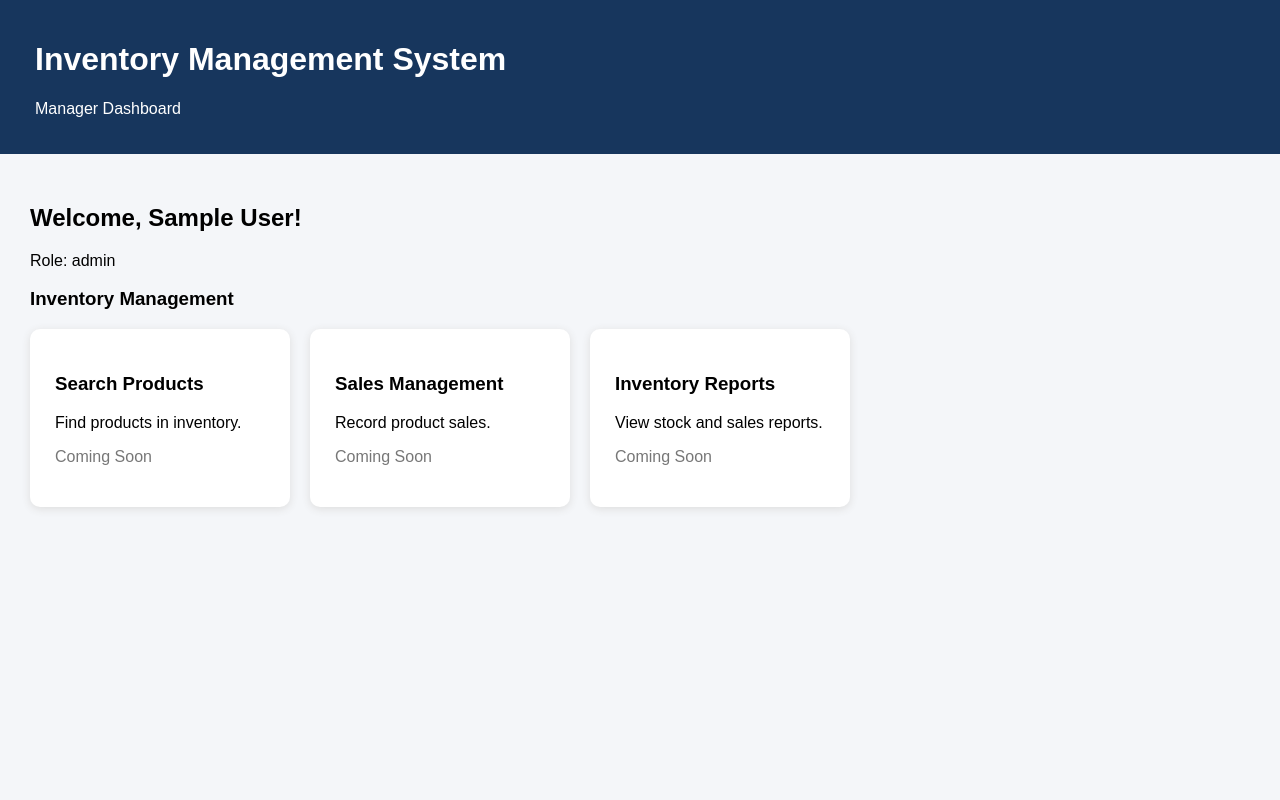
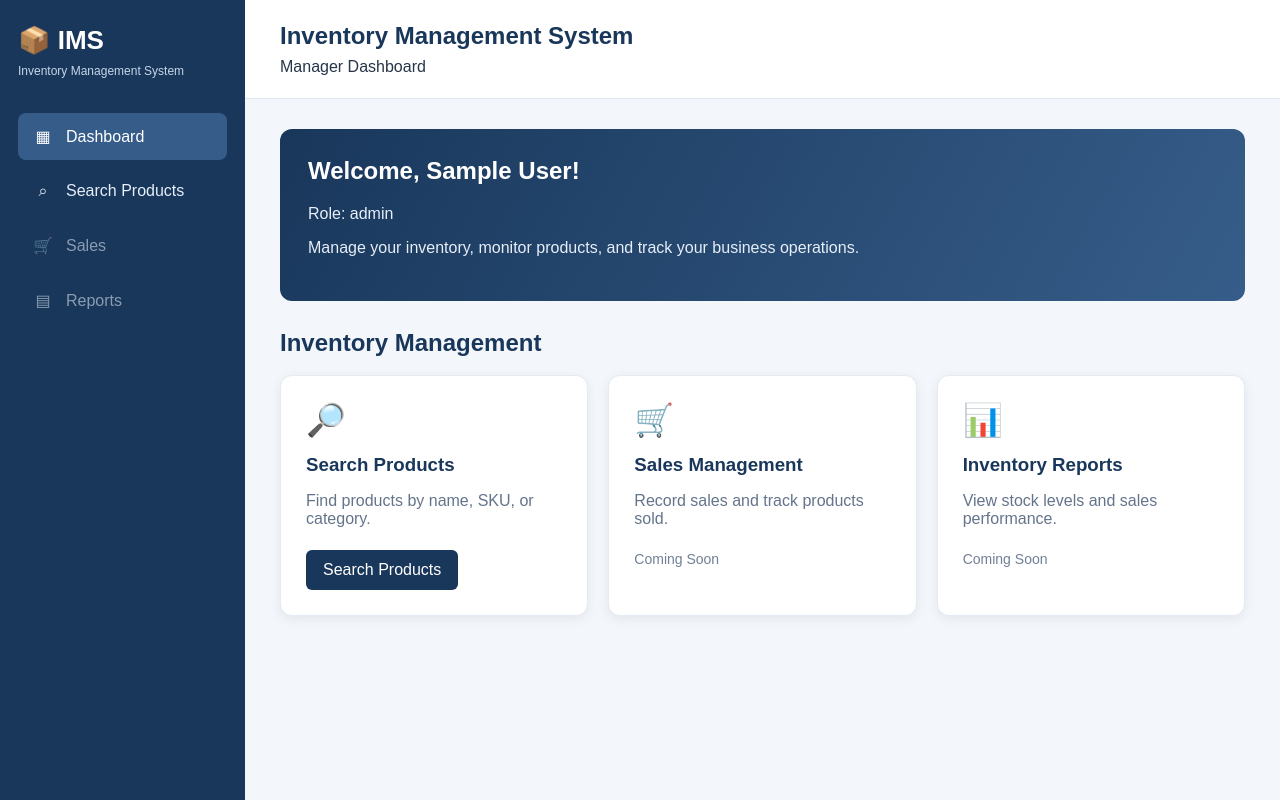
Before and after one commit to preciousahuine/Project-IMS-, a Flask app: page /dashboard in a window 1280 px wide. Run offline with Flask 3, Linux system fonts and the light colour scheme; the visitor is signed in with stand-in values (Sample User, id 1); some libraries are stand-ins or nearby versions.

Commit message:
Implement User Story 5 - Search products

```diff
--- /dev/null
+++ b/Static/css/style.css
@@ -0,0 +1,93 @@
+
+
+:root {
+    --navy: #19375b;
+    --blue: #294f7d;
+    --background: #f3f6fa;
+    --white: #ffffff;
+    --text: #263548;
+    --green: #20845b;
+}
+
+* {
+    box-sizing: border-box;
+}
+
+body {
+    margin: 0;
+    font-family: Arial, sans-serif;
+    background: var(--background);
+    color: var(--text);
+}
+
+header {
+    background: var(--navy);
+    color: white;
+    padding: 25px 35px;
+}
+
+header h1 {
+    margin: 0 0 10px;
+}
+
+.container {
+    max-width: 1200px;
+    margin: 30px auto;
+    padding: 0 20px;
+}
+
+.card {
+    background: white;
+    padding: 25px;
+    border-radius: 12px;
+    box-shadow: 0 3px 12px rgba(0,0,0,0.08);
+}
+
+.card-grid {
+    display: grid;
+    grid-template-columns: repeat(auto-fit, minmax(220px, 1fr));
+    gap: 20px;
+}
+
+button, .btn {
+    display: inline-block;
+    background: var(--navy);
+    color: white;
+    padding: 12px 18px;
+    border: none;
+    border-radius: 6px;
+    text-decoration: none;
+    cursor: pointer;
+}
+
+button:hover, .btn:hover {
+    background: var(--blue);
+}
+
+input, select, textarea {
+    padding: 10px;
+    border: 1px solid #ccd5df;
+    border-radius: 6px;
+    max-width: 100%;
+}
+
+input:focus, select:focus, textarea:focus {
+    outline: 2px solid #7ba4d4;
+}
+
+table {
+    width: 100%;
+    border-collapse: collapse;
+    background: white;
+}
+
+th, td {
+    padding: 12px;
+    border-bottom: 1px solid #e2e8f0;
+    text-align: left;
+}
+
+th {
+    background: var(--navy);
+    color: white;
+}
--- a/Templates/dashboard.html
+++ b/Templates/dashboard.html
@@ -3,113 +3,310 @@
 <html lang="en">
 <head>
     <meta charset="UTF-8">
-    <meta name="viewport"
-          content="width=device-width, initial-scale=1.0">
-    <title>IMS Dashboard</title>
+    <meta name="viewport" content="width=device-width, initial-scale=1.0">
+    <title>IMS | Dashboard</title>
+
+    <link rel="stylesheet"
+          href="{{ url_for('static', filename='css/style.css') }}">
+
     <style>
         body {
+            margin: 0;
             font-family: Arial, sans-serif;
-            background: #f4f6f9;
-            margin: 0;
+            background: #f3f6fa;
+            color: #263548;
         }
 
-        header {
-            background: #17365d;
-            color: white;
-            padding: 20px 35px;
+        .layout {
+            display: flex;
+            min-height: 100vh;
         }
 
-        main {
-            padding: 30px;
+        .sidebar {
+            width: 245px;
+            background: #19375b;
+            color: white;
+            padding: 25px 18px;
+            flex-shrink: 0;
+        }
+
+        .brand {
+            font-size: 26px;
+            font-weight: bold;
+            margin-bottom: 8px;
+        }
+
+        .brand-subtitle {
+            font-size: 12px;
+            color: #c5d6e8;
+            margin-bottom: 35px;
+        }
+
+        .nav-link {
+            display: flex;
+            align-items: center;
+            gap: 12px;
+            padding: 14px;
+            margin-bottom: 8px;
+            border-radius: 8px;
+            color: #e6eef8;
+            text-decoration: none;
+        }
+
+        .nav-link:hover,
+        .nav-link.active {
+            background: #365d89;
+            color: white;
+        }
+
+        .nav-link.disabled {
+            opacity: 0.55;
+            cursor: default;
+        }
+
+        .nav-icon {
+            width: 22px;
+            text-align: center;
+        }
+
+        .main-content {
+            flex: 1;
+            min-width: 0;
+        }
+
+        .topbar {
+            background: white;
+            padding: 22px 35px;
+            border-bottom: 1px solid #e2e8f0;
+        }
+
+        .topbar h1 {
+            font-size: 24px;
+            margin: 0 0 8px;
+            color: #19375b;
+        }
+
+        .content {
+            padding: 30px 35px;
+        }
+
+        .welcome {
+            background: linear-gradient(120deg, #19375b, #365d89);
+            color: white;
+            padding: 28px;
+            border-radius: 12px;
+            margin-bottom: 28px;
+        }
+
+        .welcome h2 {
+            margin-top: 0;
+        }
+
+        .welcome p {
+            color: #e6eef8;
+        }
+
+        .section-title {
+            margin-bottom: 18px;
+            color: #19375b;
         }
 
         .cards {
-            display: flex;
-            flex-wrap: wrap;
+            display: grid;
+            grid-template-columns: repeat(auto-fit, minmax(210px, 1fr));
             gap: 20px;
         }
 
-        .card {
+        .feature-card {
             background: white;
+            border-radius: 12px;
             padding: 25px;
-            width: 210px;
-            border-radius: 10px;
-            box-shadow: 0 2px 8px #ddd;
+            box-shadow: 0 3px 12px rgba(0,0,0,0.07);
+            border: 1px solid #e5ebf2;
         }
 
-        .card a {
-            display: inline-block;
-            background: #17365d;
-            color: white;
-            padding: 10px 15px;
-            text-decoration: none;
-            border-radius: 5px;
+        .feature-icon {
+            font-size: 32px;
+            margin-bottom: 15px;
         }
 
-        .disabled {
-            color: #777;
+        .feature-card h3 {
+            color: #19375b;
+            margin: 0 0 12px;
+        }
+
+        .feature-card p {
+            color: #64748b;
+            min-height: 42px;
+        }
+
+        .feature-card .btn {
+            display: inline-block;
+            padding: 11px 17px;
+            background: #19375b;
+            color: white;
+            text-decoration: none;
+            border-radius: 6px;
+        }
+
+        .feature-card .btn:hover {
+            background: #365d89;
+        }
+
+        .coming-soon {
+            color: #718096;
+            font-size: 14px;
+        }
+
+        .alert {
+            padding: 14px 18px;
+            margin-bottom: 20px;
+            background: #e7f6ed;
+            border-left: 4px solid #20845b;
+            border-radius: 6px;
+        }
+
+        @media (max-width: 700px) {
+            .layout {
+                flex-direction: column;
+            }
+
+            .sidebar {
+                width: 100%;
+            }
+
+            .topbar,
+            .content {
+                padding: 20px;
+            }
         }
     </style>
 </head>
+
 <body>
+<div class="layout">
 
-{% with messages = get_flashed_messages() %}
+    <!-- SIDEBAR -->
+    <aside class="sidebar">
+        <div class="brand">📦 IMS</div>
+        <div class="brand-subtitle">
+            Inventory Management System
+        </div>
+
+        <nav aria-label="Main navigation">
+            <a class="nav-link active"
+               href="{{ url_for('dashboard') }}">
+                <span class="nav-icon">▦</span>
+                Dashboard
+            </a>
+
+            {% if session.get("role") in
+               ["OWNER", "MANAGER", "STOREKEEPER"] %}
+            <a class="nav-link"
+               href="{{ url_for('add_product') }}">
+                <span class="nav-icon">＋</span>
+                Add Product
+            </a>
+            {% endif %}
+
+            <a class="nav-link"
+   href="{{ url_for('search_product') }}">
+    <span class="nav-icon">⌕</span>
+    Search Products
+</a>
+
+            <span class="nav-link disabled">
+                <span class="nav-icon">🛒</span>
+                Sales
+            </span>
+
+            <span class="nav-link disabled">
+                <span class="nav-icon">▤</span>
+                Reports
+            </span>
+        </nav>
+    </aside>
+
+    <!-- MAIN AREA -->
+    <div class="main-content">
+
+        <div class="topbar">
+            <h1>Inventory Management System</h1>
+            <div>Manager Dashboard</div>
+        </div>
+
+        <main class="content">
+
+            <!-- SUCCESS MESSAGES -->
+            {% with messages = get_flashed_messages(with_categories=true) %}
                 {% if messages %}
-        {% for message in messages %}
-            <p style="color: green; font-weight: bold;">
+                    {% for category, message in messages %}
+                        <div class="alert">
                             {{ message }}
-            </p>
+                        </div>
                     {% endfor %}
                 {% endif %}
             {% endwith %}
 
+            <!-- WELCOME -->
+            <section class="welcome">
+                <h2>
+                    Welcome, {{ session.get("user_name", "User") }}!
+                </h2>
+                <p>
+                    Role: {{ session.get("role", "Unknown") }}
+                </p>
+                <p>
+                    Manage your inventory, monitor products,
+                    and track your business operations.
+                </p>
+            </section>
 
-<header>
-    <h1>Inventory Management System</h1>
-    <p>Manager Dashboard</p>
-</header>
-
-<main>
-    <h2>Welcome, {{ session.get("user_name") }}!</h2>
-    <p>Role: {{ session.get("role") }}</p>
-
-    <h3>Inventory Management</h3>
+            <!-- FEATURES -->
+            <h2 class="section-title">Inventory Management</h2>
 
             <div class="cards">
 
                 {% if session.get("role") in
                    ["OWNER", "MANAGER", "STOREKEEPER"] %}
-
-        <div class="card">
+                <div class="feature-card">
+                    <div class="feature-icon">📦</div>
                     <h3>Add New Product</h3>
-            <p>Register products in inventory.</p>
-            <a href="{{ url_for('add_product') }}">
+                    <p>Register and manage new inventory products.</p>
+                    <a class="btn"
+                       href="{{ url_for('add_product') }}">
                         Add Product
                     </a>
                 </div>
-
                 {% endif %}
 
-        <div class="card">
+                <div class="feature-card">
+                    <div class="feature-icon">🔎</div>
                     <h3>Search Products</h3>
-            <p>Find products in inventory.</p>
-            <p class="disabled">Coming Soon</p>
+                    <p>Find products by name, SKU, or category.</p>
+                    <a class="btn"
+   href="{{ url_for('search_product') }}">
+    Search Products
+</a>
                 </div>
 
-        <div class="card">
+                <div class="feature-card">
+                    <div class="feature-icon">🛒</div>
                     <h3>Sales Management</h3>
-            <p>Record product sales.</p>
-            <p class="disabled">Coming Soon</p>
+                    <p>Record sales and track products sold.</p>
+                    <span class="coming-soon">Coming Soon</span>
                 </div>
 
-        <div class="card">
+                <div class="feature-card">
+                    <div class="feature-icon">📊</div>
                     <h3>Inventory Reports</h3>
-            <p>View stock and sales reports.</p>
-            <p class="disabled">Coming Soon</p>
+                    <p>View stock levels and sales performance.</p>
+                    <span class="coming-soon">Coming Soon</span>
                 </div>
 
             </div>
         </main>
-
+    </div>
+</div>
 </body>
 </html>
--- a/app.py
+++ b/app.py
@@ -27,7 +27,13 @@ import os
 
 load_dotenv()
 
-app = Flask(__name__, template_folder="Templates")
+
+app = Flask(
+    __name__,
+    template_folder="Templates",
+    static_folder="Static"
+)
+
 
 app.secret_key = os.environ["FLASK_SECRET_KEY"]
 csrf = CSRFProtect(app)
@@ -378,5 +384,68 @@ def dashboard():
     return render_template("dashboard.html")
 
 
+@app.route("/products/search", methods=["GET"])
+def search_product():
+    if "user_id" not in session:
+        return redirect(url_for("login"))
+
+    search_query = request.args.get("q", "").strip()
+    products = []
+
+    connection = None
+    cursor = None
+
+    try:
+        connection = get_db_connection()
+        cursor = connection.cursor(dictionary=True)
+
+        if search_query:
+            search_term = f"%{search_query}%"
+
+            cursor.execute(
+                """
+                SELECT product_id, product_name, sku,
+                       category, unit_price,
+                       quantity_in_stock, reorder_level
+                FROM products
+                WHERE is_active = TRUE
+                  AND (
+                      product_name LIKE %s
+                      OR sku LIKE %s
+                      OR category LIKE %s
+                  )
+                ORDER BY product_name
+                """,
+                (search_term, search_term, search_term)
+            )
+        else:
+            cursor.execute(
+                """
+                SELECT product_id, product_name, sku,
+                       category, unit_price,
+                       quantity_in_stock, reorder_level
+                FROM products
+                WHERE is_active = TRUE
+                ORDER BY product_name
+                """
+            )
+
+        products = cursor.fetchall()
+
+    except mysql.connector.Error:
+        return "Unable to load products. Please try again.", 500
+
+    finally:
+        if cursor is not None:
+            cursor.close()
+        if connection is not None:
+            connection.close()
+
+    return render_template(
+        "search_product.html",
+        products=products,
+        search_query=search_query
+    )
+
 if __name__ == "__main__":
     app.run(debug=True)
```
Also changed, not shown: Templates/search_product.html (added, +229 -0 lines). Lines whose indentation alone changed are shown as unchanged.
